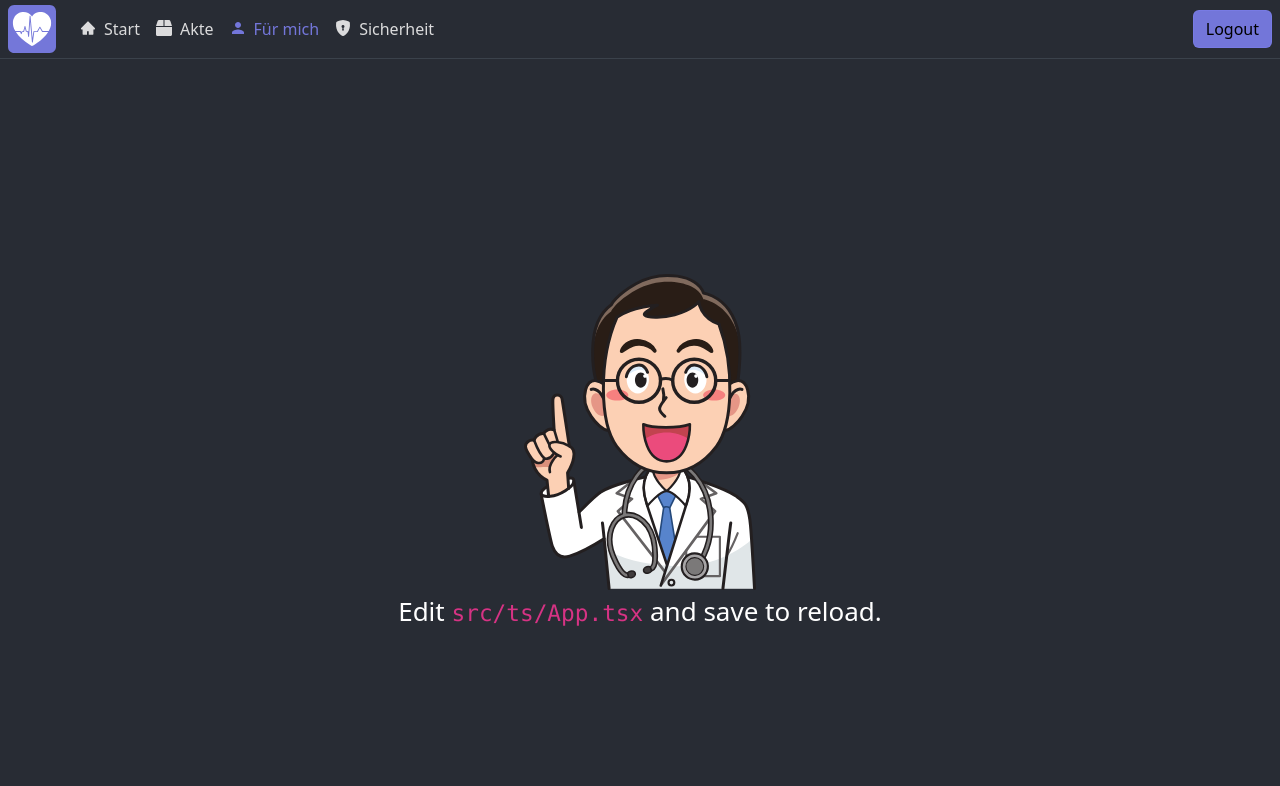
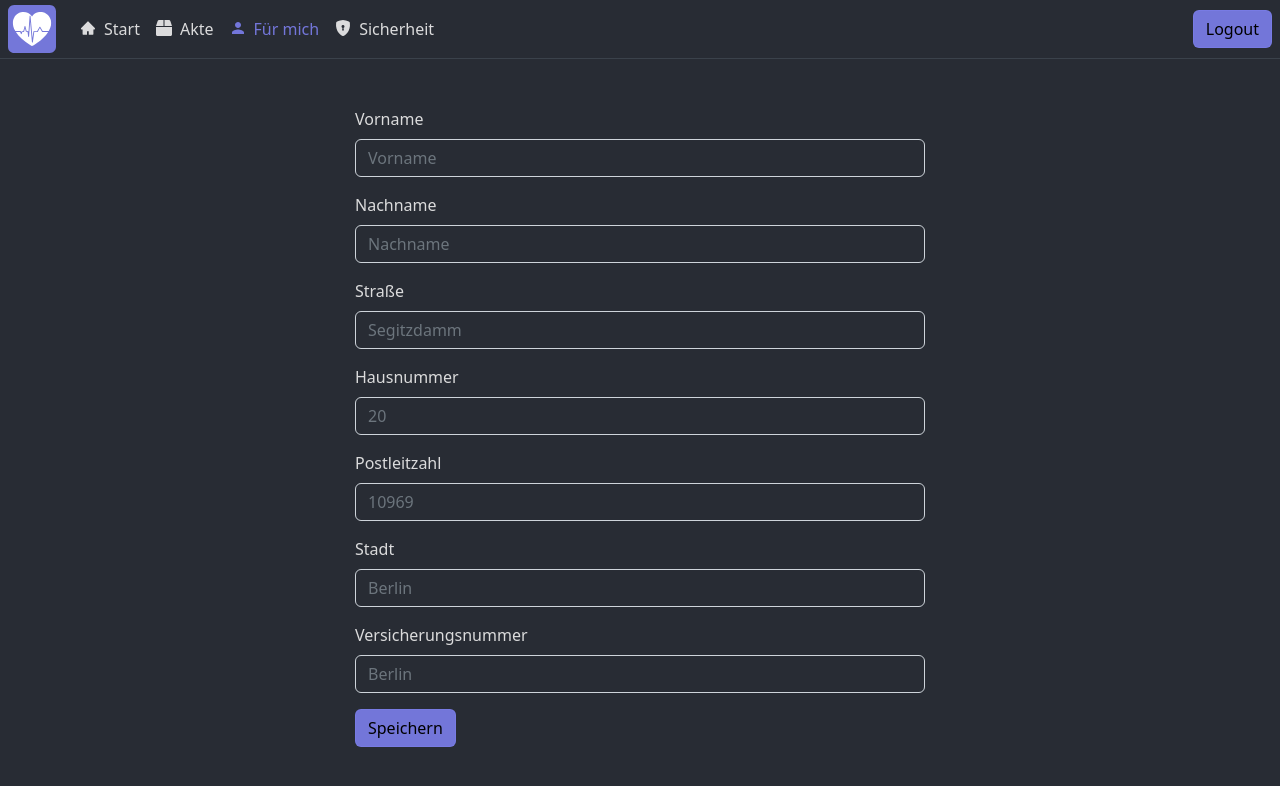
Before and after one commit to Ciolv/Doctor-Docs, a React (Create React App) app: page /for-me in a window 1280 px wide. Shown: the top 786 px of the page. Built offline with nearby package versions, Linux system fonts and the light colour scheme.

Commit message:
feat: Add registration form

```diff
--- /dev/null
+++ b/src/css/Registration.scss
@@ -0,0 +1,3 @@
+.registration {
+  padding-top: 3rem;
+}
--- a/src/ts/App.tsx
+++ b/src/ts/App.tsx
@@ -5,6 +5,7 @@ import { Home } from "./page/Home";
 import { Login } from "./page/Login";
 import { Navigation } from "./component/Navigation";
 import { Record } from "./page/Record";
+import { Registration } from "./page/Registration";
 
 type Props = {};
 
@@ -34,15 +35,18 @@ export default class App extends React.Component<Props, State> {
               <Route path="marked" element={<Record />} />
               <Route path="shared" element={<Record />} />
             </Route>
-            <Route path="/for-me" element={<Home />} />
+            <Route path="/for-me" element={<Registration />} />
             <Route path="/security" element={<Home />} />
+            <Route path="/registration" element={<Registration />} />
           </Routes>
         </div>
       );
     }
 
     return (
-      <Login />
+      <Routes>
+        <Route path="/" element={<Login />} />
+      </Routes>
     );
   }
 }
--- /dev/null
+++ b/src/ts/page/Registration.tsx
@@ -0,0 +1,55 @@
+import * as React from "react";
+import { Button, Col, Container, Form, Row } from "react-bootstrap";
+import "../../css/Registration.scss";
+
+type Props = {};
+type State = {};
+
+export class Registration extends React.Component<Props, State> {
+  render() {
+    return (
+      <Container className="registration">
+        <Row>
+          <Col xs={3} />
+          <Col xs={6} className="user-form">
+            <Form>
+              <Form.Group className="mb-3" controlId="formBasicGivenName">
+                <Form.Label>Vorname</Form.Label>
+                <Form.Control type="Text" placeholder="Vorname" />
+              </Form.Group>
+              <Form.Group className="mb-3" controlId="formBasicSurname">
+                <Form.Label>Nachname</Form.Label>
+                <Form.Control type="Text" placeholder="Nachname" />
+              </Form.Group>
+              <Form.Group className="mb-3" controlId="formBasicStreet">
+                <Form.Label>Straße</Form.Label>
+                <Form.Control type="Text" placeholder="Segitzdamm" />
+              </Form.Group>
+              <Form.Group className="mb-3" controlId="formBasicStreetNumber">
+                <Form.Label>Hausnummer</Form.Label>
+                <Form.Control type="Number" placeholder="20" />
+              </Form.Group>
+              <Form.Group className="mb-3" controlId="formBasicPostalCode">
+                <Form.Label>Postleitzahl</Form.Label>
+                <Form.Control type="Number" placeholder="10969" />
+              </Form.Group>
+              <Form.Group className="mb-3" controlId="formBasicCity">
+                <Form.Label>Stadt</Form.Label>
+                <Form.Control type="Text" placeholder="Berlin" />
+              </Form.Group>
+              <Form.Group className="mb-3" controlId="formBasicInsurancePolicyNumber">
+                <Form.Label>Versicherungsnummer</Form.Label>
+                <Form.Control type="Text" placeholder="Berlin" />
+              </Form.Group>
+              <Button variant="primary" type="submit">
+                Speichern
+              </Button>
+            </Form>
+          </Col>
+          <Col xs={3} />
+        </Row>
+
+      </Container>
+    );
+  };
+}
```
